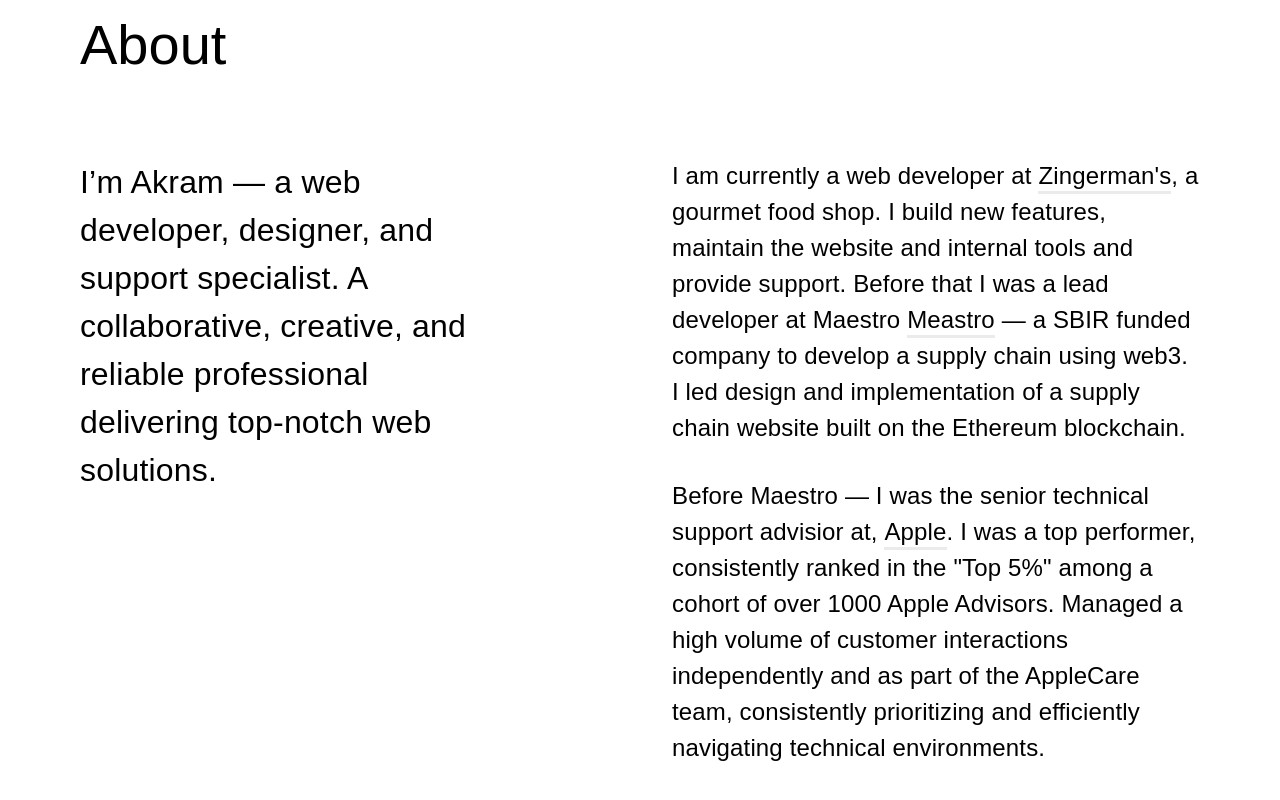
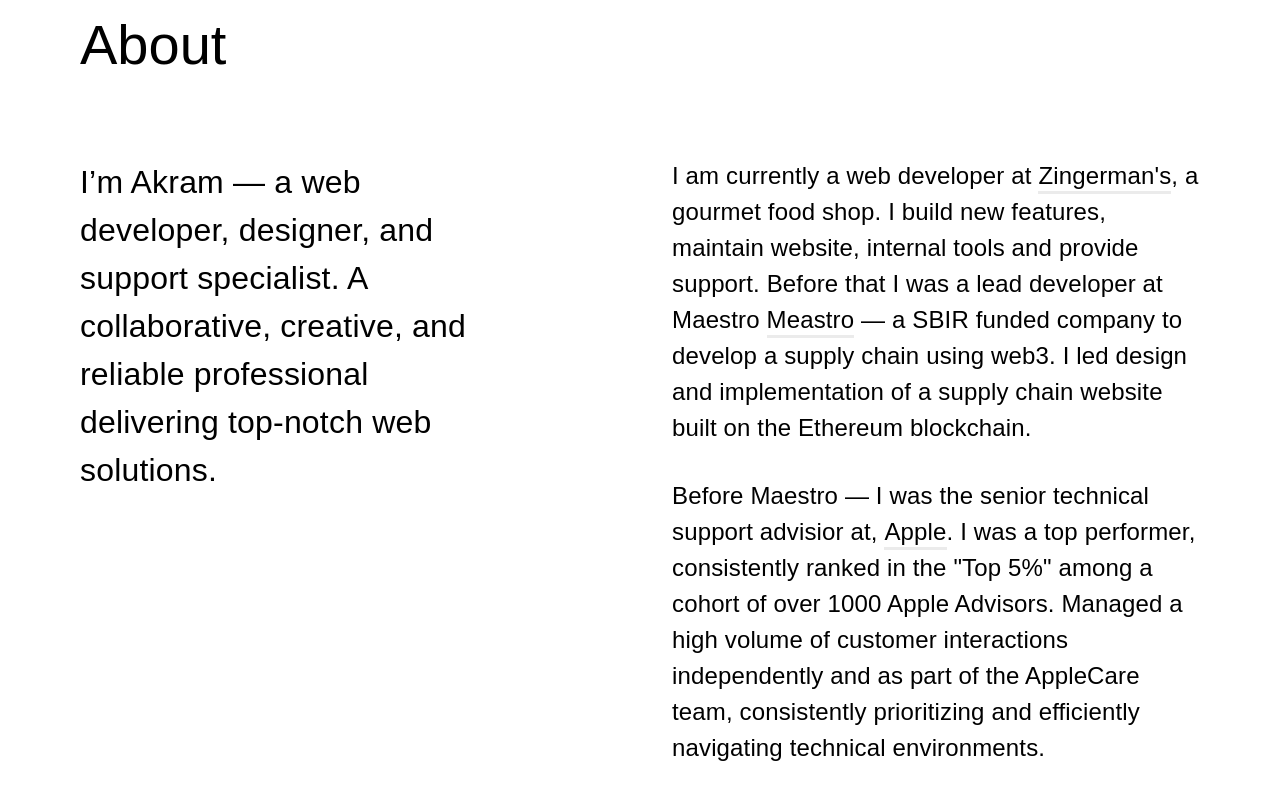
Before and after one commit to akrammarka/Portfolio, a plain HTML site: page index.html in a window 1280 px wide. Shown: the part 2689-3489 px from the top of the page. Drawn offline with nearby package versions, Linux system fonts and the light colour scheme; a script that the page names is missing; a web font is replaced by a local one.

Commit message:
Update index.html

```diff
--- a/index.html
+++ b/index.html
@@ -286,7 +286,7 @@
               </div>
               <div id="w-node-_070bf091-02e1-222f-3e11-a889150ce5b5-8d2531d0" class="content-wrapper">
                 <p>I am currently a web developer at <a href="https://www.zingermans.com/"
-                    class="text-style-link">Zingerman's</a>, a gourmet food shop. I build new features, maintain the website and internal tools and provide support. Before that I
+                    class="text-style-link">Zingerman's</a>, a gourmet food shop. I build new features, maintain website, internal tools and provide support. Before that I
                   was a lead developer at Maestro <a href="https://analog.earth/Maestro" class="text-style-link">Meastro</a> — a SBIR funded company to develop a supply chain using web3.
                 I led design and implementation of a supply chain website built on the Ethereum blockchain.</p>
                 <p>Before Maestro — I was the senior technical support advisior at, <a href="https://Apple.com/"
```
